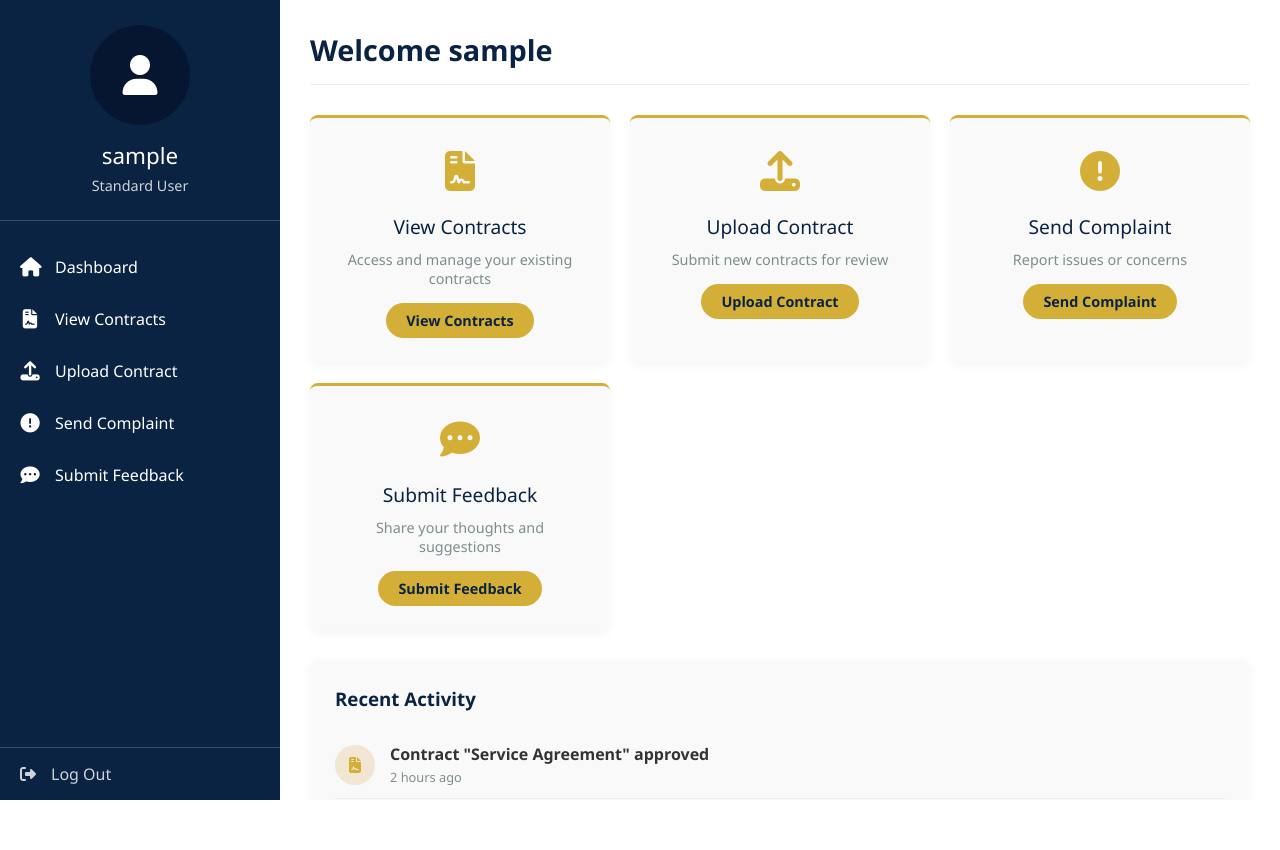
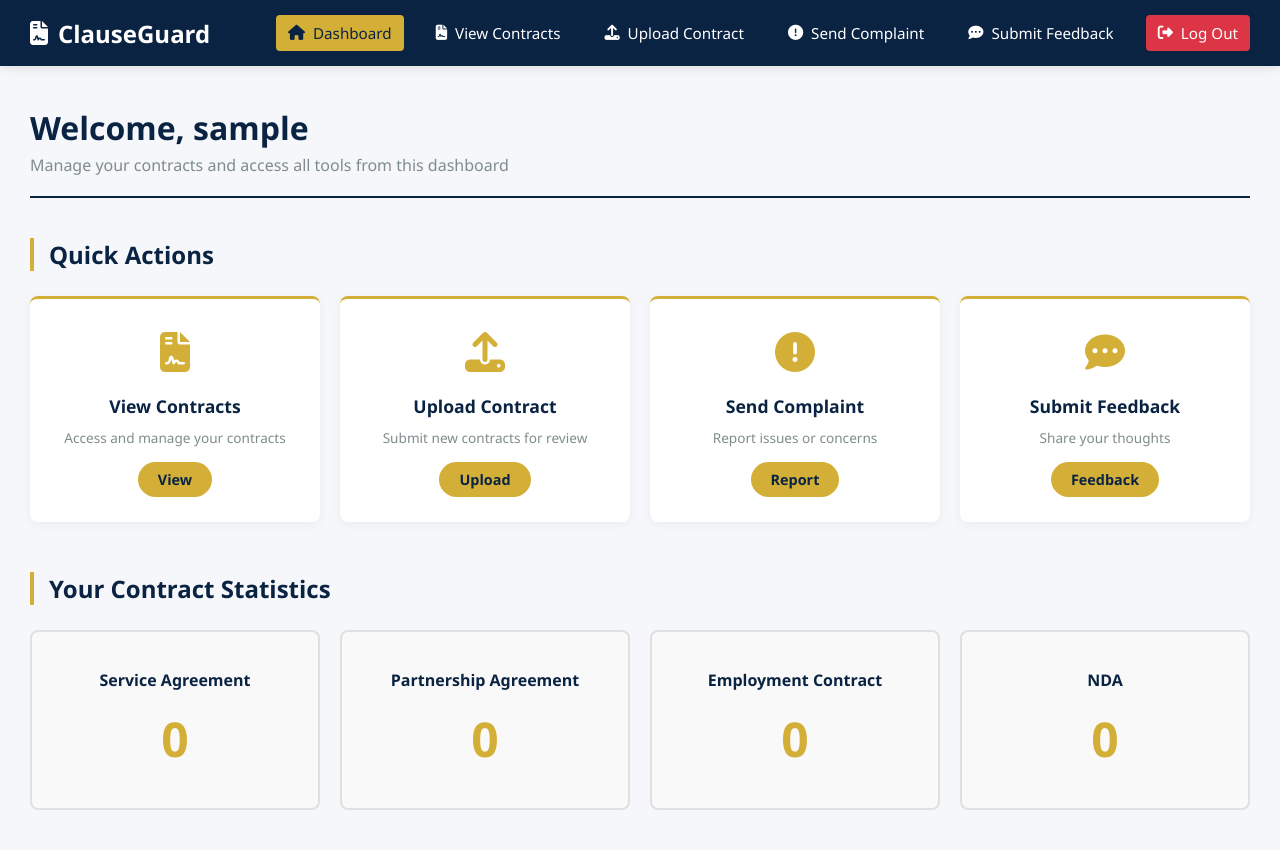
Before and after one commit to Adithyan-cb/ClauseGuard, a Django app: page /user-dashboard/ in a window 1280 px wide. Before the commit the page ends 800 px from the top, so only its background shows below. Run offline with Django 5.2, Linux system fonts and the light colour scheme; the visitor is signed in with stand-in values (Sample User, id 1); data that the repository does not hold is empty.

Commit message:
user-dashboard redesign

```diff
--- a/templates/dashboard.html
+++ b/templates/dashboard.html
@@ -16,116 +16,153 @@
         body {
             background-color: #f5f7fa;
             color: #333;
-            height: 100vh;
-            display: flex;
         }
 
-        .sidebar {
-            width: 280px;
+        /* Navbar */
+        .navbar {
             background-color: #0a2342; /* Navy blue */
             color: white;
+            padding: 15px 30px;
             display: flex;
-            flex-direction: column;
-            box-shadow: 2px 0 10px rgba(0, 0, 0, 0.1);
+            justify-content: space-between;
+            align-items: center;
+            box-shadow: 0 2px 10px rgba(0, 0, 0, 0.1);
         }
 
-        .user-profile {
-            padding: 25px;
-            text-align: center;
-            border-bottom: 1px solid rgba(255, 255, 255, 0.2);
+        .navbar-brand {
+            font-size: 1.5rem;
+            font-weight: 600;
+            display: flex;
+            align-items: center;
+            gap: 10px;
         }
 
-        .profile-img {
-            width: 100px;
-            height: 100px;
-            border-radius: 50%;
-            background-color: #071630; /* Darker navy */
+        .nav-links {
+            display: flex;
+            gap: 20px;
+        }
+
+        .nav-links a {
+            color: white;
+            text-decoration: none;
             display: flex;
             align-items: center;
-            justify-content: center;
-            margin: 0 auto 15px;
-            font-size: 2.5rem;
+            gap: 8px;
+            padding: 8px 12px;
+            border-radius: 4px;
+            transition: background-color 0.3s;
+            font-size: 0.95rem;
         }
 
-        .user-name {
-            font-size: 1.4rem;
+        .nav-links a:hover {
+            background-color: rgba(255, 255, 255, 0.2);
+        }
+
+        .nav-links a.active {
+            background-color: #d4af37;
+            color: #0a2342;
+        }
+
+        .logout-btn {
+            background-color: #dc3545;
+            padding: 8px 16px;
+            border-radius: 4px;
+        }
+
+        .logout-btn:hover {
+            background-color: #c82333;
+        }
+
+        .container {
+            max-width: 1400px;
+            margin: 0 auto;
+            padding: 40px 30px;
+        }
+
+        .content-header {
+            margin-bottom: 40px;
+            border-bottom: 2px solid #0a2342;
+            padding-bottom: 20px;
+        }
+
+        .content-header h1 {
+            font-size: 2rem;
+            color: #0a2342;
             margin-bottom: 5px;
         }
 
-        .user-role {
-            font-size: 0.9rem;
-            opacity: 0.8;
+        .content-header p {
+            color: #7f8c8d;
+            font-size: 1rem;
         }
 
-        .nav-menu {
-            flex-grow: 1;
-            padding: 20px 0;
+        /* Contract Statistics Section */
+        .statistics-section {
+            margin-top: 50px;
         }
 
-        .nav-item {
-            padding: 15px 20px;
-            display: flex;
-            align-items: center;
-            gap: 15px;
-            cursor: pointer;
-            transition: background-color 0.3s;
-            text-decoration: none;
-            color: white;
+        .section-title {
+            font-size: 1.5rem;
+            color: #0a2342;
+            margin-bottom: 25px;
+            font-weight: 600;
+            border-left: 4px solid #d4af37;
+            padding-left: 15px;
         }
 
-        .nav-item:hover {
-            background-color: #071630; /* Darker navy */
+        .contract-stats-grid {
+            display: grid;
+            grid-template-columns: repeat(auto-fit, minmax(220px, 1fr));
+            gap: 20px;
         }
 
-        .nav-item i {
-            font-size: 1.2rem;
-            width: 20px;
+        .stat-card {
+            background-color: #f9f9f9;
+            border: 2px solid #e0e0e0;
+            border-radius: 8px;
+            padding: 30px;
+            display: flex;
+            flex-direction: column;
+            align-items: center;
+            justify-content: center;
             text-align: center;
+            transition: all 0.3s ease;
+            min-height: 180px;
         }
 
-        .logout {
-            padding: 15px 20px;
-            display: flex;
-            align-items: center;
-            gap: 15px;
-            cursor: pointer;
-            transition: background-color 0.3s;
-            border-top: 1px solid rgba(255, 255, 255, 0.2);
-            color: rgba(255, 255, 255, 0.8);
-            text-decoration: none;
+        .stat-card:hover {
+            border-color: #d4af37;
+            box-shadow: 0 5px 15px rgba(212, 175, 55, 0.2);
+            transform: translateY(-3px);
         }
 
-        .logout:hover {
-            background-color: #071630; /* Darker navy */
+        .stat-card-title {
+            font-size: 1rem;
+            color: #0a2342;
+            margin-bottom: 15px;
+            text-transform: capitalize;
+            font-weight: 600;
         }
 
-        .content-area {
-            flex-grow: 1;
-            padding: 30px;
-            overflow-y: auto;
-            background-color: white;
+        .stat-card-count {
+            font-size: 3rem;
+            color: #d4af37;
+            font-weight: bold;
         }
 
-        .content-header {
-            margin-bottom: 30px;
-            border-bottom: 1px solid #eee;
-            padding-bottom: 15px;
+        /* Quick Actions Cards */
+        .quick-actions {
+            margin-bottom: 50px;
         }
 
-        .content-header h1 {
-            font-size: 1.8rem;
-            color: #0a2342; /* Navy blue */
+        .actions-grid {
+            display: grid;
+            grid-template-columns: repeat(auto-fit, minmax(200px, 1fr));
+            gap: 20px;
         }
 
-        .dashboard-cards {
-            display: grid;
-            grid-template-columns: repeat(auto-fill, minmax(250px, 1fr));
-            gap: 20px;
-            margin-bottom: 30px;
-        }
-
-        .card {
-            background-color: #f9f9f9;
+        .action-card {
+            background-color: white;
             border-radius: 8px;
             padding: 25px;
             box-shadow: 0 2px 10px rgba(0, 0, 0, 0.05);
@@ -133,226 +170,188 @@
             flex-direction: column;
             align-items: center;
             text-align: center;
-            transition: transform 0.3s, box-shadow 0.3s;
-            border-top: 3px solid #d4af37; /* Metallic gold */
+            transition: all 0.3s;
+            border-top: 3px solid #d4af37;
+            cursor: pointer;
         }
 
-        .card:hover {
+        .action-card:hover {
             transform: translateY(-5px);
             box-shadow: 0 5px 15px rgba(0, 0, 0, 0.1);
         }
 
-        .card-icon {
+        .action-icon {
             font-size: 2.5rem;
-            color: #d4af37; /* Metallic gold */
+            color: #d4af37;
             margin-bottom: 15px;
         }
 
-        .card-title {
-            font-size: 1.2rem;
+        .action-title {
+            font-size: 1.1rem;
             margin-bottom: 10px;
-            color: #0a2342; /* Navy blue */
+            color: #0a2342;
+            font-weight: 600;
         }
 
-        .card-description {
+        .action-description {
             color: #7f8c8d;
-            font-size: 0.9rem;
+            font-size: 0.85rem;
             margin-bottom: 15px;
         }
 
-        .card-link {
-            background-color: #d4af37; /* Metallic gold */
-            color: #0a2342; /* Navy blue */
+        .action-link {
+            background-color: #d4af37;
+            color: #0a2342;
             padding: 8px 20px;
             border-radius: 20px;
             text-decoration: none;
             font-size: 0.9rem;
             transition: background-color 0.3s;
             font-weight: 600;
+            border: none;
+            cursor: pointer;
         }
 
-        .card-link:hover {
-            background-color: #b8941f; /* Darker gold */
+        .action-link:hover {
+            background-color: #b8941f;
         }
 
-        .recent-activity {
-            background-color: #f9f9f9;
-            border-radius: 8px;
-            padding: 25px;
-            box-shadow: 0 2px 10px rgba(0, 0, 0, 0.05);
-        }
-
-        .recent-activity h3 {
-            margin-bottom: 20px;
-            color: #0a2342; /* Navy blue */
-        }
-
-        .activity-item {
-            padding: 12px 0;
-            border-bottom: 1px solid #eee;
-            display: flex;
-            align-items: center;
+        @media (max-width: 768px) {
+            .navbar {
+                flex-direction: column;
                 gap: 15px;
             }
 
-        .activity-item:last-child {
-            border-bottom: none;
+            .nav-links {
+                flex-wrap: wrap;
+                justify-content: center;
+                gap: 10px;
             }
 
-        .activity-icon {
-            width: 40px;
-            height: 40px;
-            border-radius: 50%;
-            background-color: #f0e6d2; /* Light gold */
-            color: #d4af37; /* Metallic gold */
-            display: flex;
-            align-items: center;
-            justify-content: center;
+            .container {
+                padding: 20px 15px;
             }
 
-        .activity-content {
-            flex-grow: 1;
+            .content-header h1 {
+                font-size: 1.5rem;
             }
 
-        .activity-title {
-            font-weight: 600;
-            margin-bottom: 3px;
+            .contract-stats-grid {
+                grid-template-columns: repeat(auto-fit, minmax(150px, 1fr));
             }
 
-        .activity-time {
-            font-size: 0.8rem;
-            color: #7f8c8d;
-        }
-
-        @media (max-width: 768px) {
-            body {
-                flex-direction: column;
-            }
-
-            .sidebar {
-                width: 100%;
-                height: auto;
-            }
-
-            .content-area {
-                padding: 15px;
-            }
-
-            .dashboard-cards {
-                grid-template-columns: 1fr;
+            .stat-card-count {
+                font-size: 2rem;
             }
         }
     </style>
 </head>
 <body>
-    <div class="sidebar">
-        <div class="user-profile">
-            <div class="profile-img">
-                <i class="fas fa-user"></i>
+    <!-- Navbar -->
+    <nav class="navbar">
+        <div class="navbar-brand">
+            <i class="fas fa-file-contract"></i>
+            ClauseGuard
         </div>
-            <div class="user-name">{{request.user.username}}</div>
-            <div class="user-role">Standard User</div>
-        </div>
-
-        <div class="nav-menu">
-            <a href="{% url 'user-dashboard'%} " class="nav-item active">
+        <div class="nav-links">
+            <a href="{% url 'user-dashboard' %}" class="active">
                 <i class="fas fa-home"></i>
                 <span>Dashboard</span>
             </a>
-            <a href="{% url 'view-contracts' %} " class="nav-item">
+            <a href="{% url 'view-contracts' %}">
                 <i class="fas fa-file-contract"></i>
                 <span>View Contracts</span>
             </a>
-            <a href="{% url 'upload-contract' %} " class="nav-item">
+            <a href="{% url 'upload-contract' %}">
                 <i class="fas fa-upload"></i>
                 <span>Upload Contract</span>
             </a>
-            <a href="{% url 'send-complaint' %} " class="nav-item">
+            <a href="{% url 'send-complaint' %}">
                 <i class="fas fa-exclamation-circle"></i>
                 <span>Send Complaint</span>
             </a>
-            <a href="{% url 'send-feedback' %}" class="nav-item">
+            <a href="{% url 'send-feedback' %}">
                 <i class="fas fa-comment-dots"></i>
                 <span>Submit Feedback</span>
             </a>
-        </div>
-
-        <a href="{% url 'logout' %}" class="logout">
+            <a href="{% url 'logout' %}" class="logout-btn">
                 <i class="fas fa-sign-out-alt"></i>
                 <span>Log Out</span>
             </a>
         </div>
+    </nav>
 
-    <div class="content-area">
+    <div class="container">
+        <!-- Welcome Section -->
         <div class="content-header">
-            <h1>Welcome {% if request.user.is_authenticated %}{{request.user.username}}{% endif %}</h1>
+            <h1>Welcome, {% if request.user.is_authenticated %}{{request.user.username}}{% endif %}</h1>
+            <p>Manage your contracts and access all tools from this dashboard</p>
         </div>
 
-        <div class="dashboard-cards">
-            <div class="card">
-                <div class="card-icon">
+        <!-- Quick Actions Section -->
+        <div class="quick-actions">
+            <h2 class="section-title">Quick Actions</h2>
+            <div class="actions-grid">
+                <div class="action-card">
+                    <div class="action-icon">
                         <i class="fas fa-file-contract"></i>
                     </div>
-                <div class="card-title">View Contracts</div>
-                <div class="card-description">Access and manage your existing contracts</div>
-                <a href="{% url 'view-contracts' %}" class="card-link">View Contracts</a>
+                    <div class="action-title">View Contracts</div>
+                    <div class="action-description">Access and manage your contracts</div>
+                    <a href="{% url 'view-contracts' %}" class="action-link">View</a>
                 </div>
 
-            <div class="card">
-                <div class="card-icon">
+                <div class="action-card">
+                    <div class="action-icon">
                         <i class="fas fa-upload"></i>
                     </div>
-                <div class="card-title">Upload Contract</div>
-                <div class="card-description">Submit new contracts for review</div>
-                <a href="{% url 'upload-contract' %} " class="card-link">Upload Contract</a>
+                    <div class="action-title">Upload Contract</div>
+                    <div class="action-description">Submit new contracts for review</div>
+                    <a href="{% url 'upload-contract' %}" class="action-link">Upload</a>
                 </div>
 
-            <div class="card">
-                <div class="card-icon">
+                <div class="action-card">
+                    <div class="action-icon">
                         <i class="fas fa-exclamation-circle"></i>
                     </div>
-                <div class="card-title">Send Complaint</div>
-                <div class="card-description">Report issues or concerns</div>
-                <a href="{% url 'send-complaint' %} " class="card-link">Send Complaint</a>
+                    <div class="action-title">Send Complaint</div>
+                    <div class="action-description">Report issues or concerns</div>
+                    <a href="{% url 'send-complaint' %}" class="action-link">Report</a>
                 </div>
 
-            <div class="card">
-                <div class="card-icon">
+                <div class="action-card">
+                    <div class="action-icon">
                         <i class="fas fa-comment-dots"></i>
                     </div>
-                <div class="card-title">Submit Feedback</div>
-                <div class="card-description">Share your thoughts and suggestions</div>
-                <a href="{% url 'send-feedback' %}" class="card-link">Submit Feedback</a>
+                    <div class="action-title">Submit Feedback</div>
+                    <div class="action-description">Share your thoughts</div>
+                    <a href="{% url 'send-feedback' %}" class="action-link">Feedback</a>
+                </div>
             </div>
         </div>
 
-        <div class="recent-activity">
-            <h3>Recent Activity</h3>
-            <div class="activity-item">
-                <div class="activity-icon">
-                    <i class="fas fa-file-contract"></i>
+        <!-- Contract Statistics Section -->
+        <div class="statistics-section">
+            <h2 class="section-title">Your Contract Statistics</h2>
+            <div class="contract-stats-grid">
+                <div class="stat-card">
+                    <div class="stat-card-title">Service Agreement</div>
+                    <div class="stat-card-count">{{ contract_stats.service_agreement }}</div>
                 </div>
-                <div class="activity-content">
-                    <div class="activity-title">Contract "Service Agreement" approved</div>
-                    <div class="activity-time">2 hours ago</div>
+
+                <div class="stat-card">
+                    <div class="stat-card-title">Partnership Agreement</div>
+                    <div class="stat-card-count">{{ contract_stats.partnership_agreement }}</div>
                 </div>
+
+                <div class="stat-card">
+                    <div class="stat-card-title">Employment Contract</div>
+                    <div class="stat-card-count">{{ contract_stats.employment_contract }}</div>
                 </div>
-            <div class="activity-item">
-                <div class="activity-icon">
-                    <i class="fas fa-upload"></i>
-                </div>
-                <div class="activity-content">
-                    <div class="activity-title">Uploaded new contract "Partnership Agreement"</div>
-                    <div class="activity-time">Yesterday</div>
-                </div>
-            </div>
-            <div class="activity-item">
-                <div class="activity-icon">
-                    <i class="fas fa-comment-dots"></i>
-                </div>
-                <div class="activity-content">
-                    <div class="activity-title">Feedback submitted on dashboard usability</div>
-                    <div class="activity-time">3 days ago</div>
+
+                <div class="stat-card">
+                    <div class="stat-card-title">NDA</div>
+                    <div class="stat-card-count">{{ contract_stats.nda }}</div>
                 </div>
             </div>
         </div>
```
Lines whose indentation alone changed are shown as unchanged.
